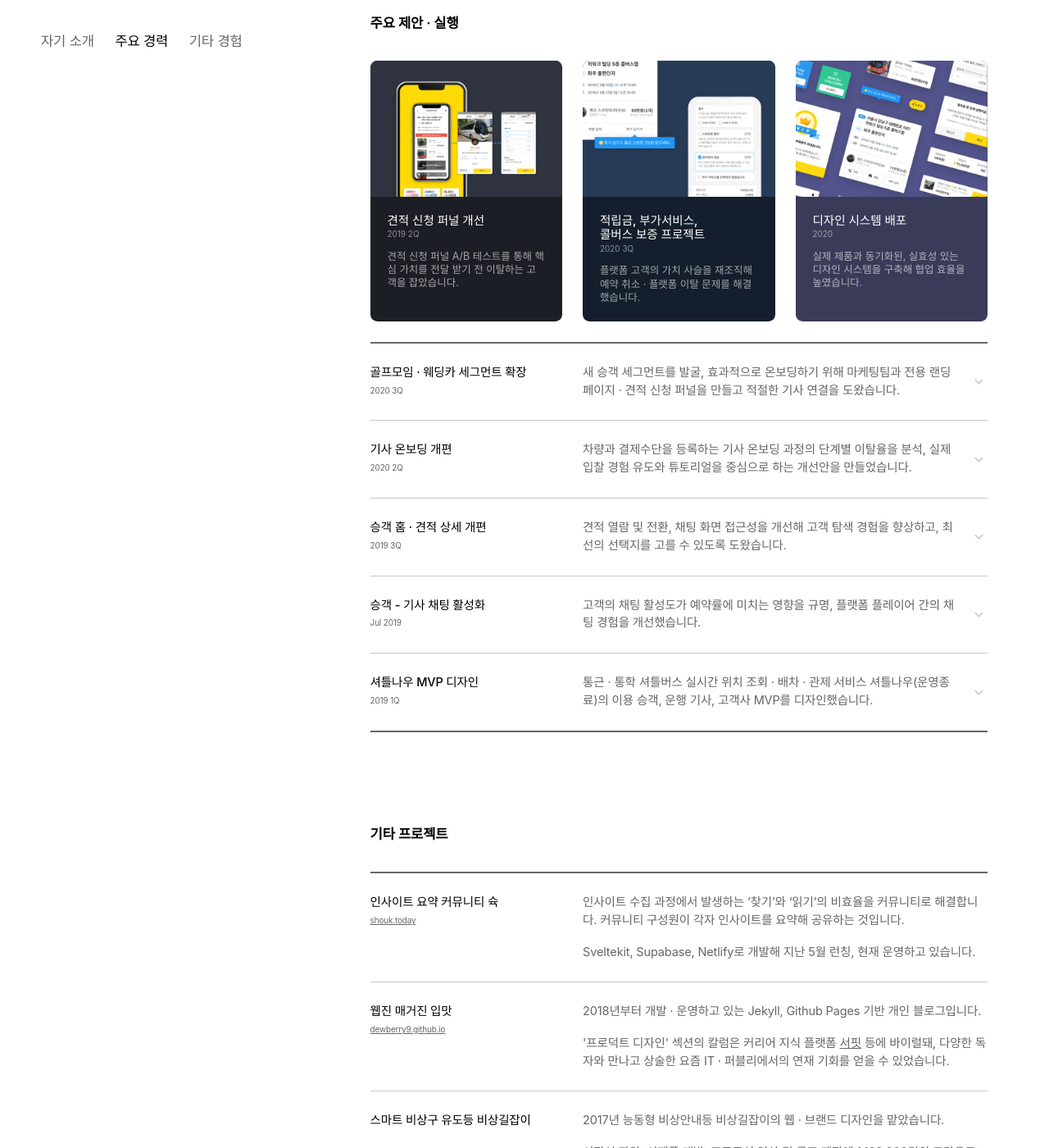
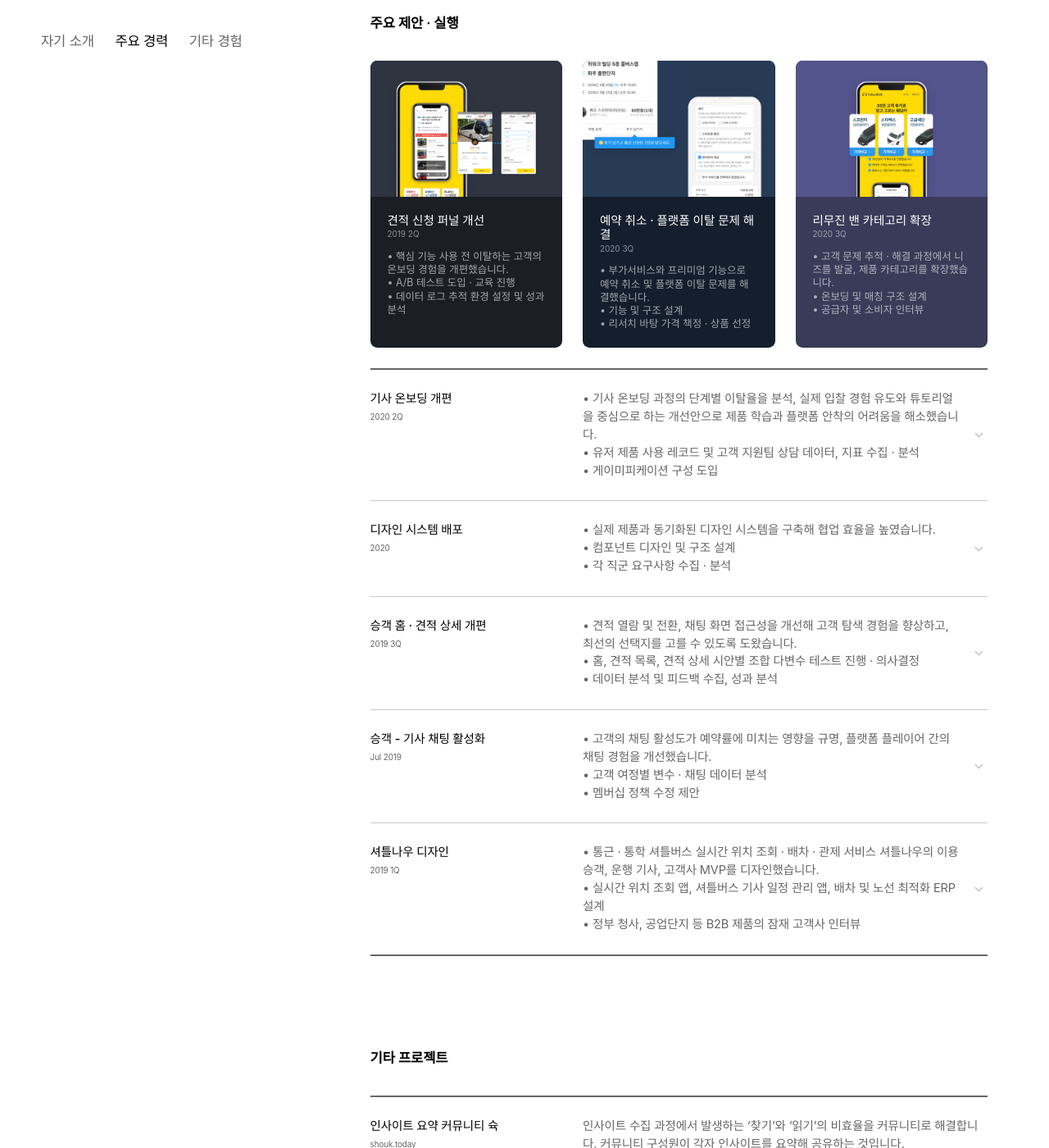
Before and after one commit to dewberry9/proj.dewberry.github.io, a Jekyll site: the page built from resume/index.html, in a window 1280 px wide and 1400 px high, scrolled down 2553 px. Shown: the whole window at 82% size. Built offline with Jekyll 4.4.1, drawn with Linux system fonts in a browser that asks for light colours; some web fonts are replaced.

Commit message:
fix: Add Van Proj on Resume, Change Pretendard Link

```diff
--- a/_includes/head.html
+++ b/_includes/head.html
@@ -103,8 +103,8 @@
     <link rel="alternate" href="{{ site.url }}/feed.xml" type="application/atom+xml" title="Atom 0.3">
     <link rel="preload" as="style" href='{{ "assets/fonts/naaummyeongjo.css" | relative_url }}'>
     <link href='{{ "assets/fonts/naaummyeongjo.css" | relative_url }}' rel='stylesheet' type='text/css' />
-    <link rel="preload" as="style" href='https://cdn.jsdelivr.net/gh/orioncactus/pretendard/dist/web/static/pretendard-dynamic-subset.css' />
-    <link rel="stylesheet" type="text/css" href="https://cdn.jsdelivr.net/gh/orioncactus/pretendard/dist/web/static/pretendard-dynamic-subset.css" />
+    <link rel="preload" as="style" href='https://cdn.jsdelivr.net/gh/orioncactus/pretendard@v1.3.4/dist/web/static/pretendard-dynamic-subset.css' />
+    <link rel="stylesheet" as="style" crossorigin href="https://cdn.jsdelivr.net/gh/orioncactus/pretendard@v1.3.4/dist/web/static/pretendard-dynamic-subset.css" />
     <!-- Favicons -->
     <link rel="apple-touch-icon" sizes="180x180" href="{{ "assets" | relative_url }}/favicons/apple-touch-icon.png">
     <link rel="icon" type="image/png" sizes="32x32" href="{{ "assets" | relative_url }}/favicons/favicon-32x32.png">
--- a/resume/index.html
+++ b/resume/index.html
@@ -51,8 +51,8 @@ thumbnail: "/assets/resume/ogimage.jpg"
         <link rel="stylesheet" href='{{ "assets" | relative_url }}/resume.css'>
         <link rel="canonical" href="{{ site.url }}{{ page.url | remove: 'index.html' }}">
 
-        <link rel="preload" as="style" href='https://cdn.jsdelivr.net/gh/orioncactus/pretendard/dist/web/static/pretendard-dynamic-subset.css' />
-        <link rel="stylesheet" type="text/css" href="https://cdn.jsdelivr.net/gh/orioncactus/pretendard/dist/web/static/pretendard-dynamic-subset.css" />
+        <link rel="preload" as="style" href='https://cdn.jsdelivr.net/gh/orioncactus/pretendard@v1.3.4/dist/web/static/pretendard-dynamic-subset.css' />
+        <link rel="stylesheet" as="style" crossorigin href="https://cdn.jsdelivr.net/gh/orioncactus/pretendard@v1.3.4/dist/web/static/pretendard-dynamic-subset.css" />
 
         <!-- Favicons -->
         <link rel="apple-touch-icon" sizes="180x180" href="{{ "assets" | relative_url }}/favicons/apple-touch-icon.png">
@@ -192,7 +192,7 @@ thumbnail: "/assets/resume/ogimage.jpg"
                                 <div class="card-description">
                                     <h4>견적 신청 퍼널 개선</h4>
                                     <p class="date">2019 2Q</p>
-                                    <p>견적 신청 퍼널 A/B 테스트를 통해 핵심 가치를 전달 받기 전 이탈하는 고객을 잡았습니다.</p>
+                                    <p>• 핵심 기능 사용 전 이탈하는 고객의 온보딩 경험을 개편했습니다.<br>• A/B 테스트 도입 · 교육 진행<br>• 데이터 로그 추적 환경 설정 및 성과 분석</p>
                                 </div>
                             </div>
                         </a>
@@ -203,52 +203,31 @@ thumbnail: "/assets/resume/ogimage.jpg"
                             </div>
                             <div class="card-bottom">
                                 <div class="card-description">
-                                    <h4>적립금, 부가서비스,<br>콜버스 보증 프로젝트</h4>
+                                    <h4>예약 취소 · 플랫폼 이탈 문제 해결</h4>
                                     <p class="date">2020 3Q</p>
-                                    <p>플랫폼 고객의 가치 사슬을 재조직해 예약 취소 · 플랫폼 이탈 문제를 해결했습니다.</p>
+                                    <p>• 부가서비스와 프리미엄 기능으로 예약 취소 및 플랫폼 이탈 문제를 해결했습니다.<br>• 기능 및 구조 설계<br>• 리서치 바탕 가격 책정 · 상품 선정</p>
                                 </div>
                             </div>
                         </a>
-                        <a href="https://www.figma.com/proto/JivcoPad5jqnTtbKv9e4TC/Portfolio%2FResume?page-id=305%3A387&node-id=808%3A5163&viewport=371%2C-48%2C0.15&scaling=min-zoom&starting-point-node-id=808%3A5163&show-proto-sidebar=1&hide-ui=1" class="job-card proj-ds" target="_blank" rel="noopener">
+                        <a href="https://www.figma.com/proto/JivcoPad5jqnTtbKv9e4TC/Portfolio%2FResume?page-id=305%3A387&node-id=1011%3A10008&viewport=-93%2C106%2C0.4&scaling=min-zoom&starting-point-node-id=1011%3A10008&show-proto-sidebar=1&hide-ui=1" class="job-card proj-ds" target="_blank" rel="noopener">
                             <div class="icon-fullsize"><svg xmlns="http://www.w3.org/2000/svg" viewbox="0 0 24 24"><path fill="none" d="M0 0h24v24H0z"/><path d="m15 3 2.3 2.3-2.89 2.87 1.42 1.42L18.7 6.7 21 9V3h-6zM3 9l2.3-2.3 2.87 2.89 1.42-1.42L6.7 5.3 9 3H3v6zm6 12-2.3-2.3 2.89-2.87-1.42-1.42L5.3 17.3 3 15v6h6zm12-6-2.3 2.3-2.87-2.89-1.42 1.42 2.89 2.87L15 21h6v-6z"/></svg></div>
                             <div class="card-thumbnail">
-                                <img src="/assets/resume/03ds.jpg" alt="디자인 시스템 배포">
+                                <img src="/assets/resume/03van.jpg" alt="리무진 밴 카테고리 확장">
                             </div>
                             <div class="card-bottom">
                                 <div class="card-description">
-                                    <h4>디자인 시스템 배포</h4>
-                                    <p class="date">2020</p>
-                                    <p>실제 제품과 동기화된, 실효성 있는 디자인 시스템을 구축해 협업 효율을 높였습니다.</p>
+                                    <h4>리무진 밴 카테고리 확장</h4>
+                                    <p class="date">2020 3Q</p>
+                                    <p>
+                                        • 고객 문제 추적 · 해결 과정에서 니즈를 발굴, 제품 카테고리를 확장했습니다.
+                                        <br>• 온보딩 및 매칭 구조 설계
+                                        <br>• 공급자 및 소비자 인터뷰
+                                    </p>
                                 </div>
                             </div>
                         </a>
 
                         <ul class="sub-job-list col-1to3">
-                            <li class="sub-job-item accordion-item col-container col-3" onclick="accordionAction(this)">
-                                <header>
-                                    <h5>골프모임 · 웨딩카 세그먼트 확장</h5>
-                                    <span>2020 3Q</span>
-                                </header>
-                                <article class="col-2to3">
-                                    <div class="summary">
-                                        <p>새 승객 세그먼트를 발굴, 효과적으로 온보딩하기 위해 마케팅팀과 전용 랜딩 페이지 · 견적 신청 퍼널을 만들고 적절한 기사 연결을 도왔습니다.</p>
-                                        <svg class="icon-expand" xmlns="http://www.w3.org/2000/svg" viewbox="0 0 24 24"><path d="M0 0h24v24H0z" fill="none"/><path d="M16.59 8.59 12 13.17 7.41 8.59 6 10l6 6 6-6z"/></svg>
-                                    </div>
-                                    <div class="expand">
-                                        <p>콜버스에는 대절 목적별로 특화된 기사가 있었습니다. 결혼식 하객 수송 노하우가 있는 기사는 버스 대절이 처음인 승객의 일정 조율과 승차 장소 선정에 도움을 줍니다.</p>
-                                        <p>목적 적합한 매칭은 고객 만족을 가져왔습니다. 대절 목적을 기사에게 전달해 매칭을 도왔습니다. 후기 · 설문 조사로 새 세그먼트를 지속적으로 발굴했습니다.</p>
-                                        <img src="https://res.cloudinary.com/mag-epmat/image/upload/v1655861793/resume/new-segments-01_loyzl2.jpg" alt="Golf">
-                                        <p>골프 모임 목적 대절 중 고급 밴 차량 희망 세그먼트를 관련 차량과 연결하기 위해, 골프 모임 + 소형 차종 조건으로 견적 신청한 일정을 밴 차량 기사에게 어필했습니다.</p>
-                                        <p>밴 차량 입찰 비중과 예약률 모두 올랐지만, 해당 세그먼트의 크기가 너무 작았습니다.</p>
-                                        <img src="https://res.cloudinary.com/mag-epmat/image/upload/v1655869121/resume/new-segments-02-min_lddff9.jpg" alt="Weddingcar1">
-                                        <p>다음 시도에서는 웨딩카 목적 대절 세그먼트를 목표로 삼았습니다. 우선 웨딩카 목적을 기존 결혼식 목적에서 분리해 세그먼트 규모를 검증했습니다.</p>
-                                        <p>검증 후에는 웨딩카 특성을 고려, 왕복/편도 선택지와 인원 수 입력란을 제거한 전용 견적 신청 퍼널을 구축했습니다.</p>
-                                        <img src="https://res.cloudinary.com/mag-epmat/image/upload/v1655861794/resume/new-segments-03_j0zpad.jpg" alt="Weddingcar2">
-                                        <p>관련 광고를 통해 콜버스에 들어온 승객은 관련 콘텐츠와 더 자세한 차종을 고를 수 있는 선택지로 구성된 전용 랜딩 페이지로 연결했습니다.</p>
-                                        <p>웨딩카 목적은 독립에 성공했습니다. 승객은 이전보다 더 적합한 기사와 매칭되었습니다. 세그먼트별로 개인화된 경험에 고객을 만족하고 제품은 확장되었습니다.</p>
-                                    </div>
-                                </article>
-                            </li>
 
                             <li class="sub-job-item accordion-item col-container col-3" onclick="accordionAction(this)">
                                 <header>
@@ -257,7 +236,11 @@ thumbnail: "/assets/resume/ogimage.jpg"
                                 </header>
                                 <article class="col-2to3">
                                     <div class="summary">
-                                        <p>차량과 결제수단을 등록하는 기사 온보딩 과정의 단계별 이탈율을 분석, 실제 입찰 경험 유도와 튜토리얼을 중심으로 하는 개선안을 만들었습니다.</p>
+                                        <p>
+                                            • 기사 온보딩 과정의 단계별 이탈율을 분석, 실제 입찰 경험 유도와 튜토리얼을 중심으로 하는 개선안으로 제품 학습과 플랫폼 안착의 어려움을 해소했습니다.
+                                            <br>• 유저 제품 사용 레코드 및 고객 지원팀 상담 데이터, 지표 수집 · 분석
+                                            <br>• 게이미피케이션 구성 도입
+                                        </p>
                                         <svg class="icon-expand" xmlns="http://www.w3.org/2000/svg" viewbox="0 0 24 24"><path d="M0 0h24v24H0z" fill="none"/><path d="M16.59 8.59 12 13.17 7.41 8.59 6 10l6 6 6-6z"/></svg>
                                     </div>
                                     <div class="expand">
@@ -276,12 +259,37 @@ thumbnail: "/assets/resume/ogimage.jpg"
 
                             <li class="sub-job-item accordion-item col-container col-3" onclick="accordionAction(this)">
                                 <header>
+                                    <h5>디자인 시스템 배포</h5>
+                                    <span>2020</span>
+                                </header>
+                                <article class="col-2to3">
+                                    <div class="summary">
+                                        <p>• 실제 제품과 동기화된 디자인 시스템을 구축해 협업 효율을 높였습니다.<br>• 컴포넌트 디자인 및 구조 설계<br>• 각 직군 요구사항 수집 · 분석</p>
+                                        <svg class="icon-expand" xmlns="http://www.w3.org/2000/svg" viewbox="0 0 24 24"><path d="M0 0h24v24H0z" fill="none"/><path d="M16.59 8.59 12 13.17 7.41 8.59 6 10l6 6 6-6z"/></svg>
+                                    </div>
+                                    <div class="expand">
+                                        <p>당장의 제품 최적화 작업이 급하고, 비교적 넓은 분야의 업무가 요구되는 작은 팀에서 체계를 만드는 작업은 낮은 우선순위를 가질 수밖에 없습니다. 이런 상황에 먼 미래를 위한 체계를 만들자는 제안은 수용되기 어렵습니다.</p>
+                                        <p>작은 성공, 작동하는 작업 방식을 찾아 다른 일을 하면서도 점진적으로 시스템화하고, 팀이 실제로 써볼 수 있는 체계를 제작하는데 집중한 결과, 디자인 시스템을 조직의 언어로 만들 수 있었습니다.</p>
+                                        <a onclick="event.stopPropagation()" class="inexpand-banner" href="https://www.figma.com/proto/JivcoPad5jqnTtbKv9e4TC/Portfolio%2FResume?page-id=305%3A387&node-id=808%3A5163&viewport=552%2C-57%2C0.14&scaling=min-zoom&starting-point-node-id=808%3A5163&show-proto-sidebar=1&hide-ui=1" target="_blank">
+                                            <span>관련 프레젠테이션에서 자세히 보기</span>
+                                            <svg class="icon-arrow" xmlns="http://www.w3.org/2000/svg" viewbox="0 0 24 24"><path fill="none" d="M0 0h24v24H0z"/><path d="M9 5v2h6.59L4 18.59 5.41 20 17 8.41V15h2V5H9z"/></svg>
+                                        </a>
+                                    </div>
+                                </article>
+                            </li>
+
+                            <li class="sub-job-item accordion-item col-container col-3" onclick="accordionAction(this)">
+                                <header>
                                     <h5>승객 홈 · 견적 상세 개편</h5>
                                     <span>2019 3Q</span>
                                 </header>
                                 <article class="col-2to3">
                                     <div class="summary">
-                                        <p>견적 열람 및 전환, 채팅 화면 접근성을 개선해 고객 탐색 경험을 향상하고, 최선의 선택지를 고를 수 있도록 도왔습니다.</p>
+                                        <p>
+                                            • 견적 열람 및 전환, 채팅 화면 접근성을 개선해 고객 탐색 경험을 향상하고, 최선의 선택지를 고를 수 있도록 도왔습니다.
+                                            <br>• 홈, 견적 목록, 견적 상세 시안별 조합 다변수 테스트 진행 · 의사결정
+                                            <br>• 데이터 분석 및 피드백 수집, 성과 분석
+                                        </p>
                                         <svg class="icon-expand" xmlns="http://www.w3.org/2000/svg" viewbox="0 0 24 24"><path d="M0 0h24v24H0z" fill="none"/><path d="M16.59 8.59 12 13.17 7.41 8.59 6 10l6 6 6-6z"/></svg>
                                     </div>
                                     <div class="expand">
@@ -306,13 +314,17 @@ thumbnail: "/assets/resume/ogimage.jpg"
                                 </header>
                                 <article class="col-2to3">
                                     <div class="summary">
-                                        <p>고객의 채팅 활성도가 예약률에 미치는 영향을 규명, 플랫폼 플레이어 간의 채팅 경험을 개선했습니다.</p>
+                                        <p>
+                                            • 고객의 채팅 활성도가 예약률에 미치는 영향을 규명, 플랫폼 플레이어 간의 채팅 경험을 개선했습니다.
+                                            <br>• 고객 여정별 변수 · 채팅 데이터 분석
+                                            <br>• 멤버십 정책 수정 제안
+                                        </p>
                                         <svg class="icon-expand" xmlns="http://www.w3.org/2000/svg" viewbox="0 0 24 24"><path d="M0 0h24v24H0z" fill="none"/><path d="M16.59 8.59 12 13.17 7.41 8.59 6 10l6 6 6-6z"/></svg>
                                     </div>
                                     <div class="expand">
                                         <p>데이터 분석 중 발견한 채팅 활성도와 예약률 사이의 상관관계가, 예약률 향상에 활용할 수 있는 인과관계인지 검증했습니다.</p>
                                         <p>채팅 활성도를 높인 검증 실험은 예약률 상승과 이어지지 않아 실패했지만, 승객 채팅 경험과 멤버십 가입 기사의 '먼저 말걸기' 기능의 사용성을 개선할 수 있는 인사이트를 얻었습니다.</p>
-                                        <a onclick="event.stopPropagation()" class="inexpand-banner" href="https://www.figma.com/proto/JivcoPad5jqnTtbKv9e4TC/Portfolio%2FResume?page-id=305%3A387&node-id=808%3A5180&viewport=371%2C-48%2C0.15&scaling=min-zoom&starting-point-node-id=808%3A5180&show-proto-sidebar=1&hide-ui=1" target="_blank">
+                                        <a onclick="event.stopPropagation()" class="inexpand-banner" href="https://www.figma.com/proto/JivcoPad5jqnTtbKv9e4TC/Portfolio%2FResume?page-id=804%3A4991&node-id=1016%3A8977&viewport=1132%2C-1206%2C0.13&scaling=min-zoom&starting-point-node-id=1016%3A8977&hide-ui=1" target="_blank">
                                             <span>관련 프레젠테이션에서 자세히 보기</span>
                                             <svg class="icon-arrow" xmlns="http://www.w3.org/2000/svg" viewbox="0 0 24 24"><path fill="none" d="M0 0h24v24H0z"/><path d="M9 5v2h6.59L4 18.59 5.41 20 17 8.41V15h2V5H9z"/></svg>
                                         </a>
@@ -322,19 +334,29 @@ thumbnail: "/assets/resume/ogimage.jpg"
 
                             <li class="sub-job-item accordion-item col-container col-3" onclick="accordionAction(this)">
                                 <header>
-                                    <h5>셔틀나우 MVP 디자인</h5>
+                                    <h5>셔틀나우 디자인</h5>
                                     <span>2019 1Q</span>
                                 </header>
                                 <article class="col-2to3">
                                     <div class="summary">
-                                        <p>통근 · 통학 셔틀버스 실시간 위치 조회 · 배차 · 관제 서비스 셔틀나우(운영종료)의 이용 승객, 운행 기사, 고객사 MVP를 디자인했습니다.</p>
+                                        <p>
+                                            • 통근 · 통학 셔틀버스 실시간 위치 조회 · 배차 · 관제 서비스 셔틀나우의 이용 승객, 운행 기사, 고객사 MVP를 디자인했습니다.
+                                            <br>• 실시간 위치 조회 앱, 셔틀버스 기사 일정 관리 앱, 배차 및 노선 최적화 ERP 설계
+                                            <br>• 정부 청사, 공업단지 등 B2B 제품의 잠재 고객사 인터뷰
+                                        </p>
                                         <svg class="icon-expand" xmlns="http://www.w3.org/2000/svg" viewbox="0 0 24 24"><path d="M0 0h24v24H0z" fill="none"/><path d="M16.59 8.59 12 13.17 7.41 8.59 6 10l6 6 6-6z"/></svg>
                                     </div>
                                     <div class="expand">
-                                        <p>추가 설비 없는 위치 조회 기능을 중심으로 도입 고객사를 늘려, 확보한 데이터를 통해 운행 노선 최적화 솔루션을 제공할 계획으로 초기 제품을 개발했습니다.</p>
+                                        <p>학원, 기업, 단체, 공업단지, 지자체 등 다양한 주체가 운영하는 셔틀버스는 많은 비효율을 지니고 있습니다. 노선 및 정류장별 탑승 인원 관리는 수기로 진행되고, 정상 운행 여부와 위치도 기사 개인과의 연락으로 파악합니다.</p>
+                                        <p>이에 추가 설비 없는 위치 조회 기능을 중심으로 도입 고객사를 늘려, 확보한 데이터를 통해 운행 노선 최적화 솔루션을 제공, 궁극적으로는 승객 · 기사 · 운수사 · 고객사 모두를 포용하는 OS를 만들 비전으로 프로젝트를 시작했습니다.</p>
                                         <img src="https://res.cloudinary.com/mag-epmat/image/upload/v1655874083/resume/shuttle-01_usucsb.jpg" alt="Shuttlenow Passenger and Driver">
                                         <img src="https://res.cloudinary.com/mag-epmat/image/upload/v1655874083/resume/shuttle-02_rvzqee.jpg" alt="ERP">
-                                        <p>지도상에서 셔틀버스 위치 조회 가능한 승객 앱, 버스 위치 데이터의 발신원이 되고 기존 콜버스 앱과 통합돼 시너지를 노린 기사 앱, 효율적 노선 · 기사 관리로 고객사 - 운수사 간 커뮤니케이션을 돕는 배차 ERP. 주요 제품의 틀을 정립한 후, 제품 고도화를 위해 합류한 디자이너에게 인수인계했습니다.</p>
+                                        <p>1. 지도상에서 셔틀버스 위치 조회 가능한 승객 앱<br>
+                                            2. 버스 위치 데이터의 발신원이 되고 기존 콜버스 앱과 통합돼 시너지를 노린 기사 앱<br>
+                                            3. 효율적 노선 · 기사 관리로 고객사 - 운수사 간 커뮤니케이션을 돕는 배차 ERP
+                                        </p>
+                                        <p>플레이어를 리서치하고 문제를 파악하면서, 방대한 규모의 제품 초기 버전을 디자인했습니다. 주요 제품의 틀을 정립한 후, 제품 고도화를 위해 합류한 디자이너에게 인수인계했습니다.</p>
+                                        <p>셔틀나우는 현재 운영 종료되었습니다.</p>
                                     </div>
                                 </article>
                             </li>
```
Also changed, not shown: other parts of resume/index.html (+5 -1 lines), assets/resume/03ds.jpg (deleted), assets/resume/03van.jpg (added).
